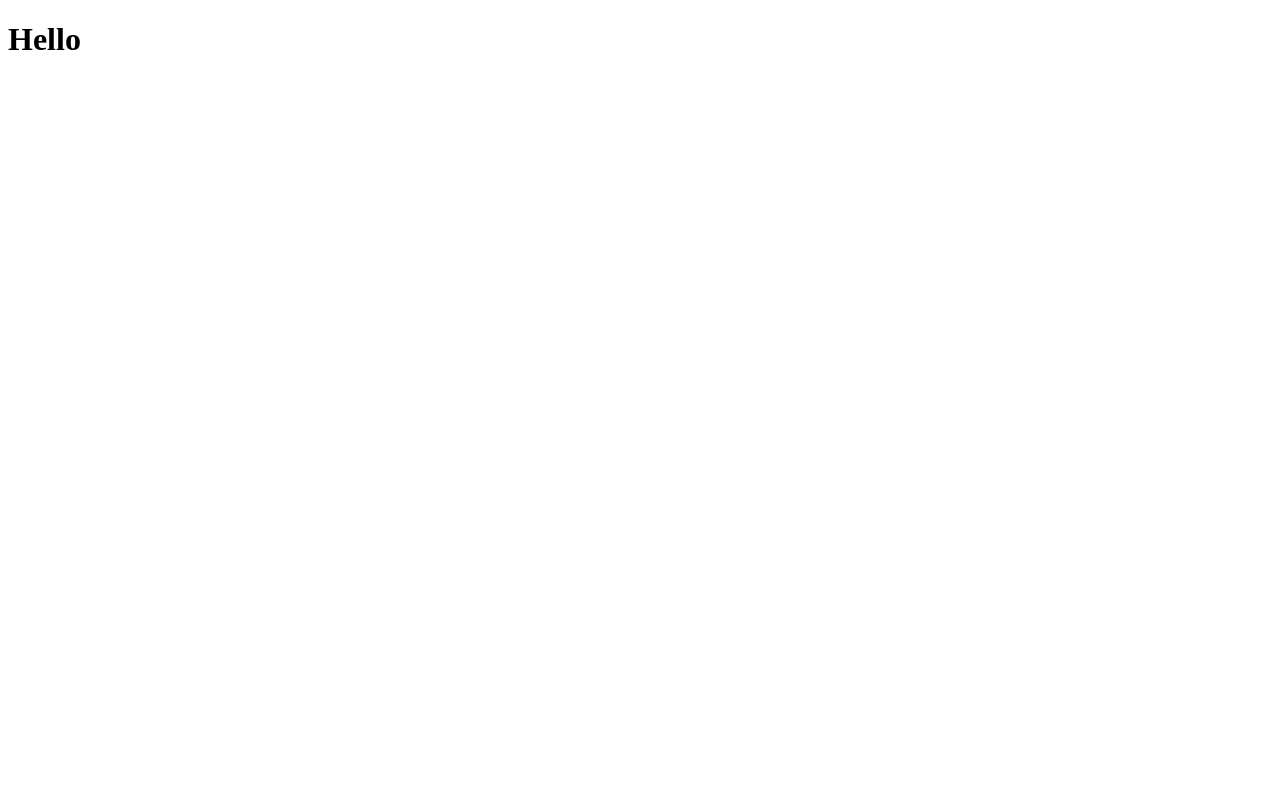
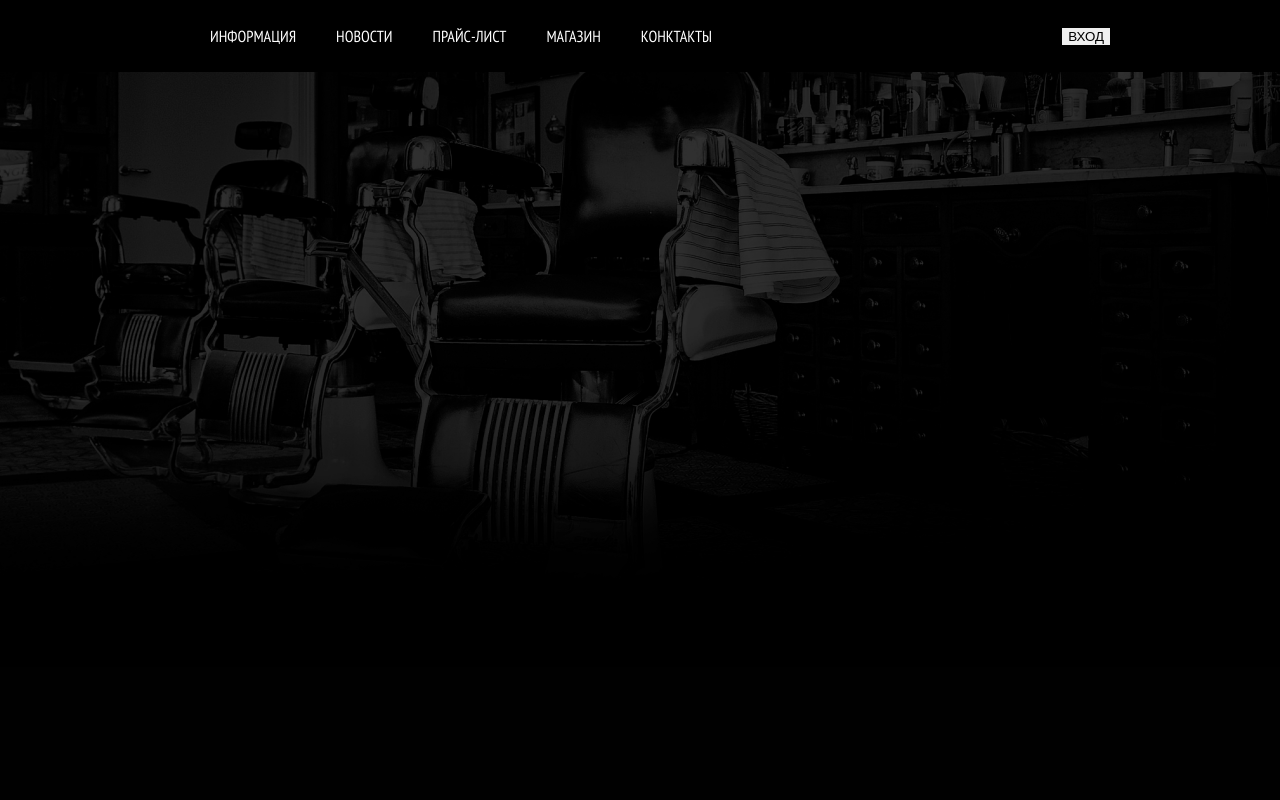
Before and after one commit to Gopersq/barbershop, a plain HTML site: page index.html in a window 1280 px wide. Shown: the top 800 px of the page. Drawn offline with Linux system fonts and the light colour scheme.

Commit message:
Сверстал header

```diff
--- /dev/null
+++ b/css/style.css
@@ -0,0 +1,60 @@
+body {
+   font-family: PT Sans Narrow;
+   font-size: 14px;
+   margin: 0;
+
+}
+
+.container {
+   position: relative;
+   left: 0;
+   top: 0;
+   width: 100%;
+   color: white;
+   background-color: black;
+   z-index: 5;
+   min-height: 72px;
+}
+
+.header {
+   font-size: 16px;
+   display: flex;
+   justify-content: space-between;
+   max-width: 940px;
+   min-height: 72px;
+   margin: 0 auto;
+   align-items: center;
+}
+
+.list {
+   display: flex;
+   list-style: none;
+   margin: 0;
+}
+
+.item {
+   margin-right: 40px;
+   text-transform: uppercase;
+}
+
+.item:last-child {
+   margin-right: 0;
+}
+
+.item-link {
+   color: white;
+   text-decoration: none;
+}
+
+.singin {
+   text-transform: uppercase;
+}
+
+.button {
+   border: none;
+}
+
+.image {
+   width: 100%;
+   height: auto;
+}
--- a/index.html
+++ b/index.html
@@ -1,12 +1,43 @@
 <!DOCTYPE html>
-<html lang="en">
+<html lang="ru">
 <head>
    <meta charset="UTF-8">
-   <meta http-equiv="X-UA-Compatible" content="IE=edge">
-   <meta name="viewport" content="width=device-width, initial-scale=1.0">
-   <title>Document</title>
+   <link rel="stylesheet" href="css/style.css">
+   <title>BarberShop</title>
+   <link href="https://fonts.googleapis.com/css?family=PT+Sans+Narrow:regular,700&display=swap" rel="stylesheet" />
 </head>
 <body>
-   <h1>Hello</h1>
+   <div class="container">
+      <header class="header">
+         <nav class="navigation">
+            <ul class="list">
+               <li class="item">
+                  <a href="#" class="item-link">Информация</a>
+               </li>
+               <li class="item">
+                  <a href="#" class="item-link">Новости</a>
+               </li>
+               <li class="item">
+                  <a href="#" class="item-link">Прайс-лист</a>
+               </li>
+               <li class="item">
+                  <a href="#" class="item-link">Магазин</a>
+               </li>
+               <li class="item">
+                  <a href="#" class="item-link">Конктакты</a>
+               </li>
+            </ul>
+         </nav>
+         <button class="button">
+            <span class="singin">Вход</span>
+         </button>
+      </header>
+   </div>
+      <main>
+         <img class="image" src="images/Studio.jpg" alt="Studio">
+      </main>
+      <footer>
+
+      </footer>
 </body>
 </html>
```
Also changed, not shown: images/Studio.jpg (added), images/barbershop.png (added), images/beard.png (added), images/logo.png (added).
